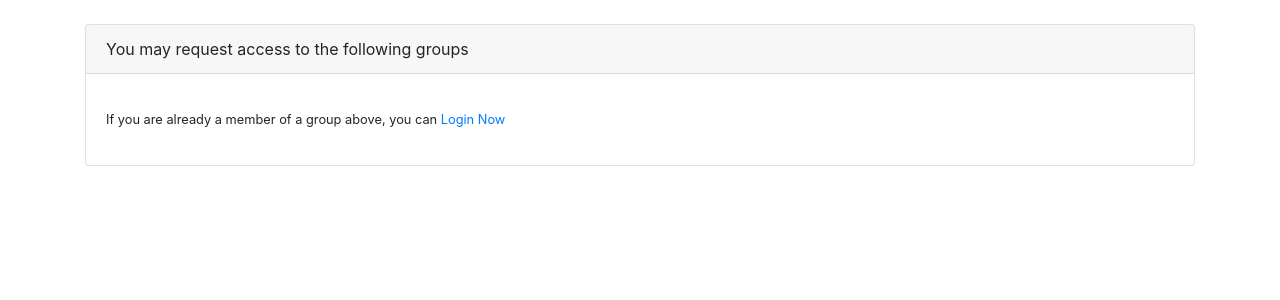
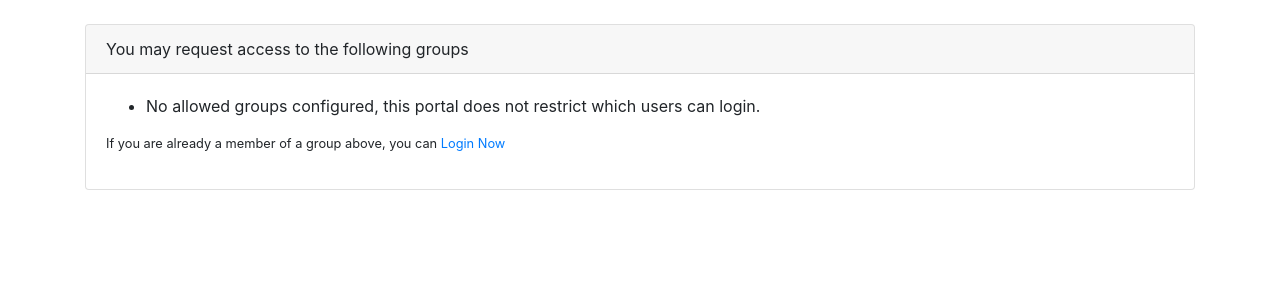
Before and after one commit to globus/django-globus-portal-framework, a Django app: page /allowed-groups/ in a window 1280 px wide. Shown: the part 56-356 px from the top of the page. Run offline with Django 3.2, Linux system fonts and the light colour scheme; some libraries are stand-ins or nearby versions.

Commit message:
Added blocks, and message when no groups configured (allowed groups)

```diff
--- a/globus_portal_framework/templates/groups.html
+++ b/globus_portal_framework/templates/groups.html
@@ -20,18 +20,28 @@
     </div>
     <div class="card-body">
       <ul>
+      {% block allowed_groups_list %}
       {% for group in allowed_groups|dictsort:'name' %}
         <li>
           {{group.name}}
           {% if group.is_member == True %}
+          {% block is_member_of_group %}
           <a class="btn btn-success py-0" target="_blank"
              href="https://app.globus.org/groups/{{group.uuid}}/about">You are a member</a>
+          {% endblock %}
           {% else %}
+          {% block is_not_member_of_group %}
           <a class="btn btn-primary py-0" target="_blank"
              href="https://app.globus.org/groups/{{group.uuid}}/about">Request Access</a>
+          {% endblock %}
           {% endif %}
         </li>
+      {% empty %}
+        {% block no_group_configured %}
+        <li>No allowed groups configured, this portal does not restrict which users can login.</li>
+        {% endblock %}
       {% endfor %}
+      {% endblock %}
       </ul>
       {% if not request.user.is_authenticated %}
       <p class="small">
```
